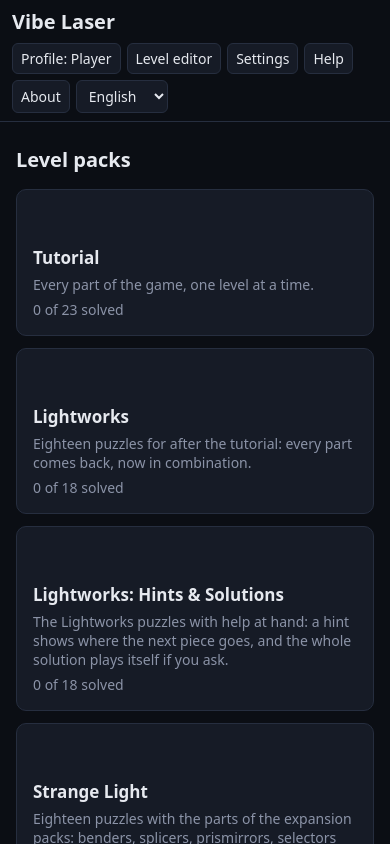
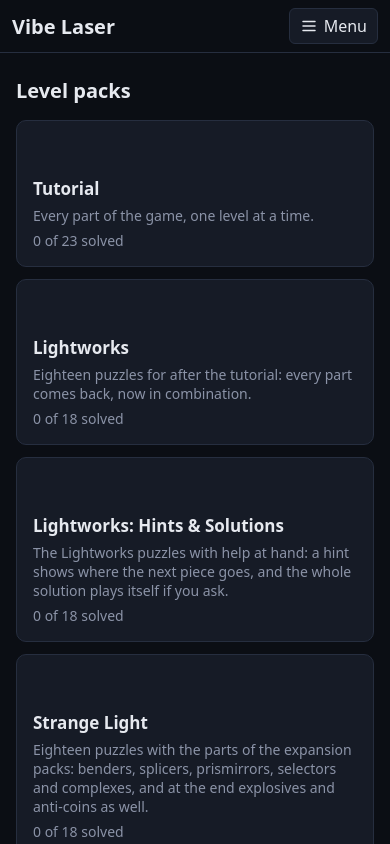
Before and after one commit to FionaPreroll/vibe-laser, a Preact app: page / in a window 390 px wide. Built offline with nearby package versions, Linux system fonts and the light colour scheme.

Commit message:
Put the header's buttons behind a menu on small screens
Co-Authored-By: Claude Opus 5.5 <noreply@anthropic.com>
Claude-Session: https://claude.ai/code/session_01LTkkJKR76esC2fMrt593VU

```diff
--- a/src/i18n/messages.ts
+++ b/src/i18n/messages.ts
@@ -12,6 +12,7 @@ export const en = {
   updateLater: 'Later',
   back: 'Back',
   help: 'Help',
+  menu: 'Menu',
   settings: 'Settings',
   about: 'About',
   profileButton: 'Profile: {name}',
@@ -393,6 +394,7 @@ export const de: Record<MessageKey, string> = {
   updateLater: 'Später',
   back: 'Zurück',
   help: 'Hilfe',
+  menu: 'Menü',
   settings: 'Einstellungen',
   about: 'Über das Spiel',
   profileButton: 'Profil: {name}',
--- a/src/ui/App.tsx
+++ b/src/ui/App.tsx
@@ -21,6 +21,7 @@ import { PlayScreen } from './screens/PlayScreen'
 import { ProfilesScreen } from './screens/ProfilesScreen'
 import { SharedScreen } from './screens/SharedScreen'
 import { SkillsScreen } from './screens/SkillsScreen'
+import { TopMenu } from './TopMenu'
 import { UpdateNotice } from './UpdateNotice'
 
 /** The game's sound: effects for the session, music, and volumes from the settings. */
@@ -158,7 +159,7 @@ export function App({ store, audio }: Props) {
           <h1>{t('appTitle')}</h1>
           <p class="tagline">{t('tagline')}</p>
         </a>
-        <nav class="top-controls">
+        <TopMenu>
           <button type="button" onClick={() => navigate({ name: 'profiles' })}>
             {t('profileButton', { name: book.active.value.name })}
           </button>
@@ -176,7 +177,7 @@ export function App({ store, audio }: Props) {
           </button>
           <FullScreenButton />
           <LanguageSwitch />
-        </nav>
+        </TopMenu>
       </header>
       {opened.blocked && <p class="notice">{t('storageBlocked')}</p>}
       <UpdateNotice />
--- /dev/null
+++ b/src/ui/TopMenu.tsx
@@ -0,0 +1,55 @@
+import type { ComponentChildren } from 'preact'
+import { useEffect, useRef, useState } from 'preact/hooks'
+import { t } from '../i18n'
+import { Icon } from './icons'
+
+/**
+ * The header's buttons. Where they do not fit, as on a phone, CSS hides them behind a menu button
+ * and shows them as a list when it is open. A choice, a click outside or Escape closes the list.
+ */
+export function TopMenu({ children }: { readonly children: ComponentChildren }) {
+  const [open, setOpen] = useState(false)
+  const root = useRef<HTMLDivElement>(null)
+  const nav = useRef<HTMLElement>(null)
+  useEffect(() => {
+    // A button chosen, by click or key, closes the list; the language list stays for its choice.
+    const onClick = (event: MouseEvent) => {
+      if (event.target instanceof Element && event.target.closest('button')) setOpen(false)
+    }
+    const element = nav.current
+    element?.addEventListener('click', onClick)
+    return () => element?.removeEventListener('click', onClick)
+  }, [])
+  useEffect(() => {
+    if (!open) return
+    const onPointer = (event: PointerEvent) => {
+      if (!(event.target instanceof Node && root.current?.contains(event.target))) setOpen(false)
+    }
+    const onKey = (event: KeyboardEvent) => {
+      if (event.key === 'Escape') setOpen(false)
+    }
+    document.addEventListener('pointerdown', onPointer)
+    window.addEventListener('keydown', onKey)
+    return () => {
+      document.removeEventListener('pointerdown', onPointer)
+      window.removeEventListener('keydown', onKey)
+    }
+  }, [open])
+  return (
+    <div class="top-menu" ref={root}>
+      <button
+        type="button"
+        class="menu-toggle"
+        aria-expanded={open}
+        aria-controls="top-controls"
+        onClick={() => setOpen(!open)}
+      >
+        <Icon name="menu" />
+        <span>{t('menu')}</span>
+      </button>
+      <nav id="top-controls" class={open ? 'top-controls open' : 'top-controls'} ref={nav}>
+        {children}
+      </nav>
+    </div>
+  )
+}
--- a/src/ui/styles.css
+++ b/src/ui/styles.css
@@ -294,6 +294,61 @@ button.primary {
 
 .top-controls button {
   white-space: nowrap;
+}
+
+.menu-toggle {
+  display: none;
+  align-items: center;
+  gap: 6px;
+}
+
+/*
+ * Small screens and phones on their side: the header's buttons go behind a menu button, and open
+ * as a list below it.
+ */
+@media (max-width: 860px), (orientation: landscape) and (max-height: 500px),
+  (pointer: coarse) and (max-width: 1100px) {
+  .top-bar {
+    position: relative;
+    flex-wrap: nowrap;
+  }
+
+  .menu-toggle {
+    display: inline-flex;
+  }
+
+  .top-menu .top-controls {
+    display: none;
+  }
+
+  .top-menu .top-controls.open {
+    position: absolute;
+    top: calc(100% + 4px);
+    right: 12px;
+    z-index: 5;
+    display: flex;
+    flex-direction: column;
+    align-items: stretch;
+    gap: 6px;
+    max-height: calc(100vh - 64px);
+    overflow-y: auto;
+    padding: 10px;
+    border: 1px solid var(--line);
+    border-radius: 10px;
+    background: var(--surface);
+    box-shadow: 0 12px 40px rgb(0 0 0 / 0.5);
+  }
+
+  .top-menu .top-controls.open button {
+    text-align: left;
+  }
+
+  .top-menu .language > span {
+    position: static;
+    width: auto;
+    height: auto;
+    clip-path: none;
+  }
 }
 
 .notice {
```
Also changed, not shown: 2 other files (tests, documents, lock files or other folders).
